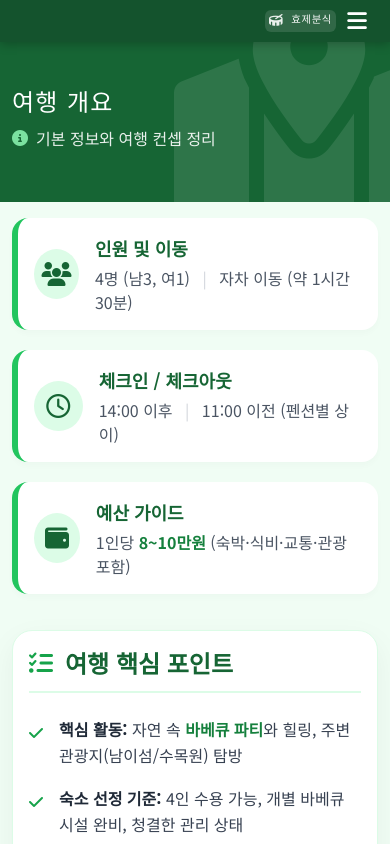
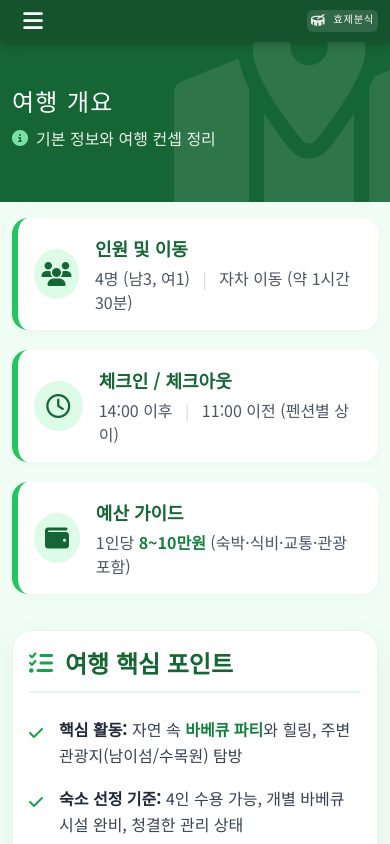
Before and after one commit to aiuserthree/hyoje_gapyeong, a plain HTML site: page overview.html in a window 390 px wide. Shown: the top 844 px of the page. Drawn offline with nearby package versions, Linux system fonts and the light colour scheme.

Commit message:
모바일: 로고 왼쪽 상단 고정 (justify-content space-between, order/margin)
Made-with: Cursor

```diff
--- a/overview.html
+++ b/overview.html
@@ -215,11 +215,11 @@
             .right-panel, .left-panel { min-width: 0; }
         }
         @media (max-width: 768px) {
-            .site-logo { font-size: 1.1rem; padding: 5px 10px; }
+            .site-logo { font-size: 1.1rem; padding: 5px 10px; order: 1; margin-left: 0; }
             .site-logo i { font-size: 0.85rem; }
             .content-container { flex-direction: column; padding: 20px 16px; }
             .header-bg { padding: 24px 16px; }
-            .site-nav { justify-content: flex-end; flex-wrap: nowrap; }
+            .site-nav { justify-content: space-between; flex-wrap: nowrap; }
             .site-nav .nav-links {
                 display: none;
                 position: absolute;
```
Also changed, not shown: attractions.html (+1 -1 lines), budget.html (+1 -1 lines), checklist.html (+1 -1 lines), comparison.html (+1 -1 lines), ending.html (+1 -1 lines), index.html (+2 -1 lines), pensions.html (+1 -1 lines), schedule-day1.html (+1 -1 lines), schedule-day2.html (+1 -1 lines).
